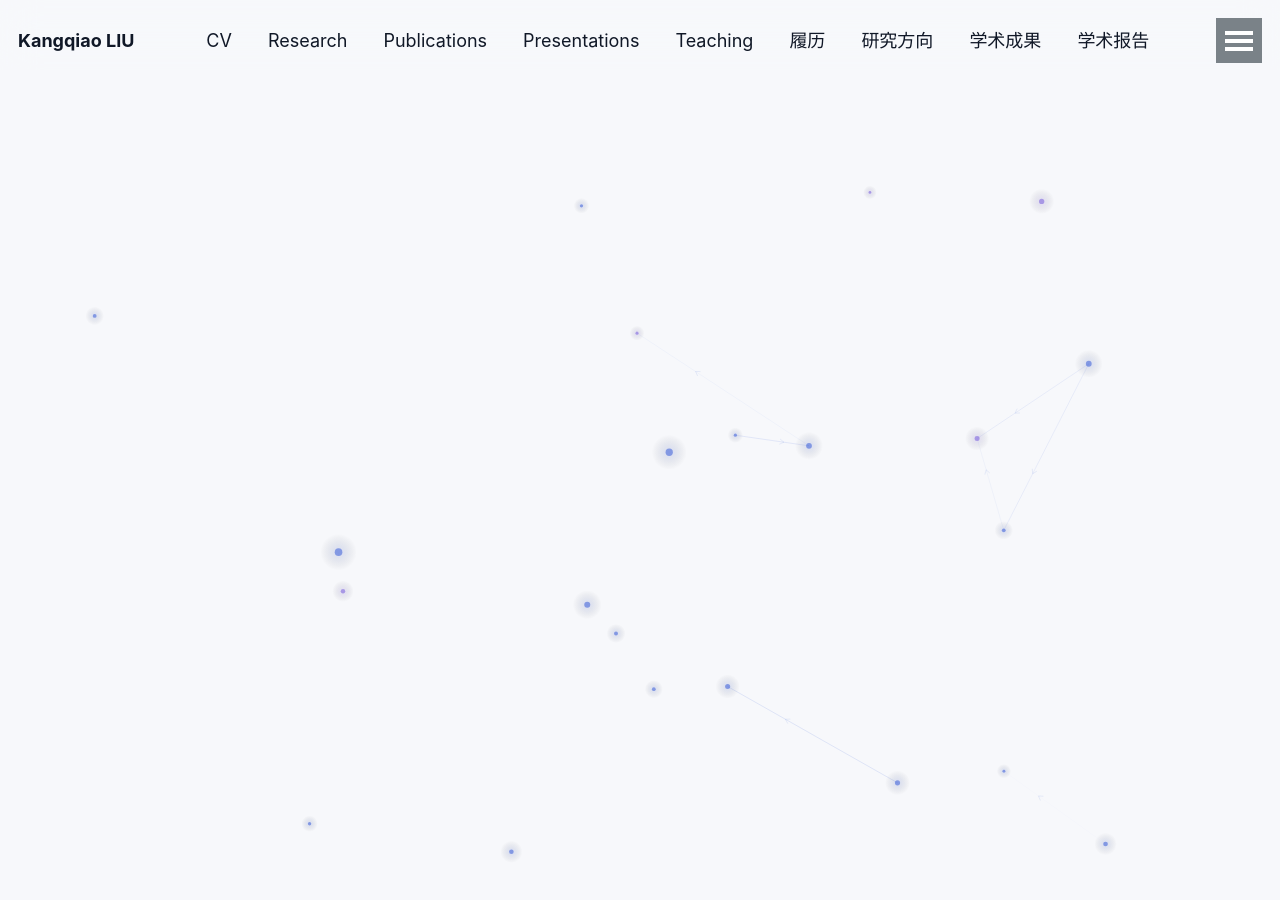
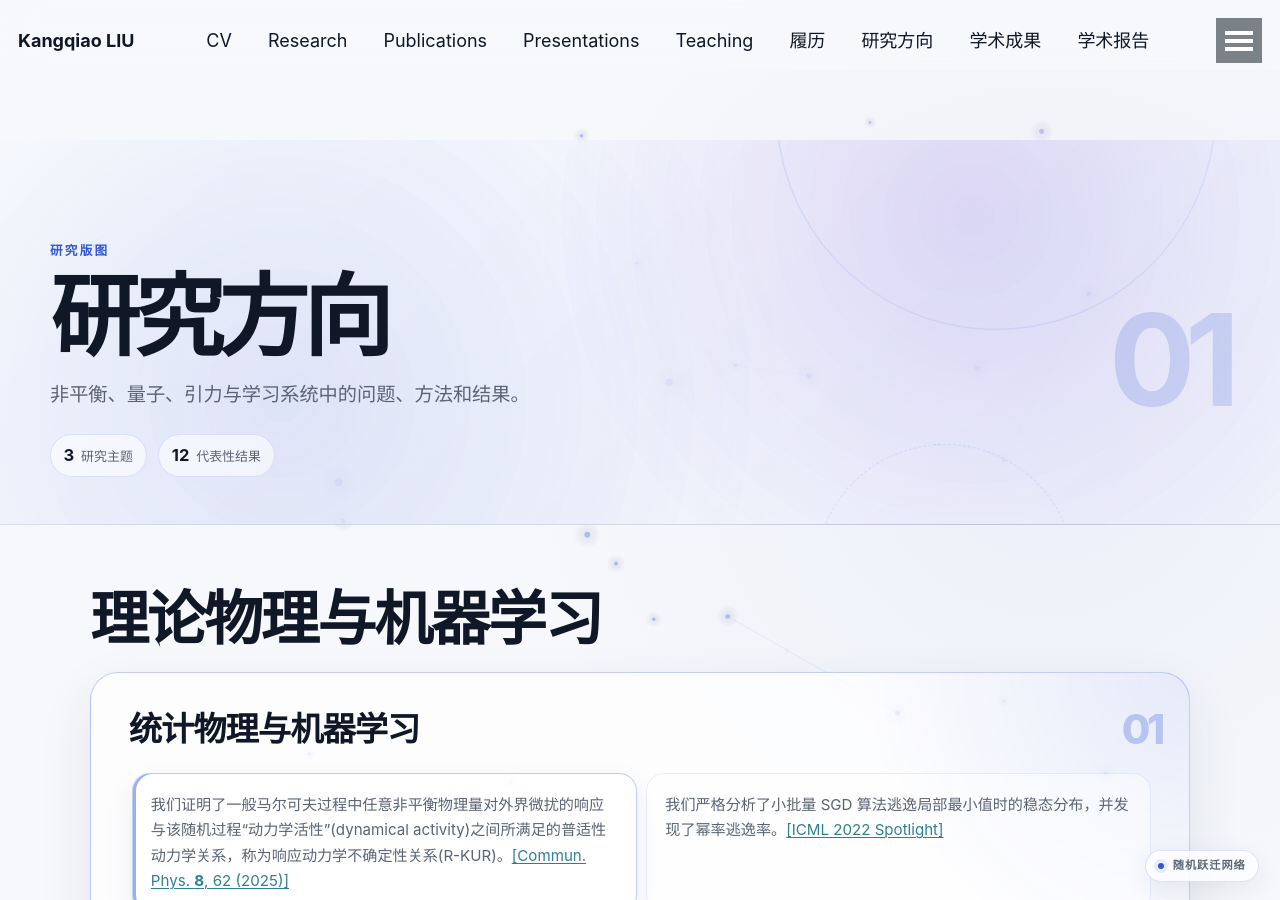
Before and after one commit to KangqiaoLiu/KangqiaoLiu.github.io, a Jekyll site: the page built from _pages/research_zh.md, in a window 1280 px wide and 900 px high. Built offline with Jekyll 4.4.1, drawn with Linux system fonts in a browser that asks for light colours.

Commit message:
Import research field styles

```diff
--- a/assets/css/main.scss
+++ b/assets/css/main.scss
@@ -44,3 +44,4 @@
 @import "ai-visual-tweaks";
 @import "entry-title-fix";
 @import "interaction-effects";
+@import "research-field";
```
